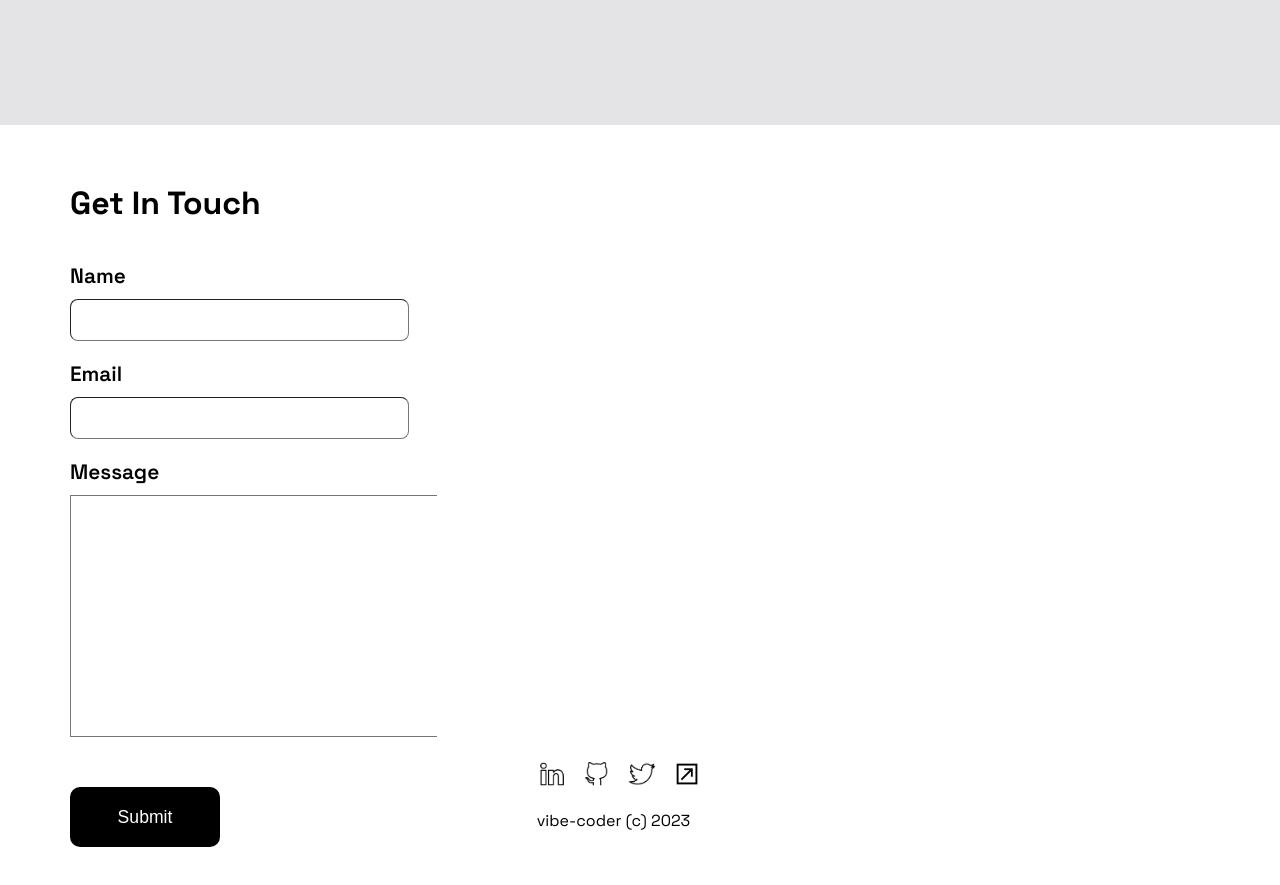
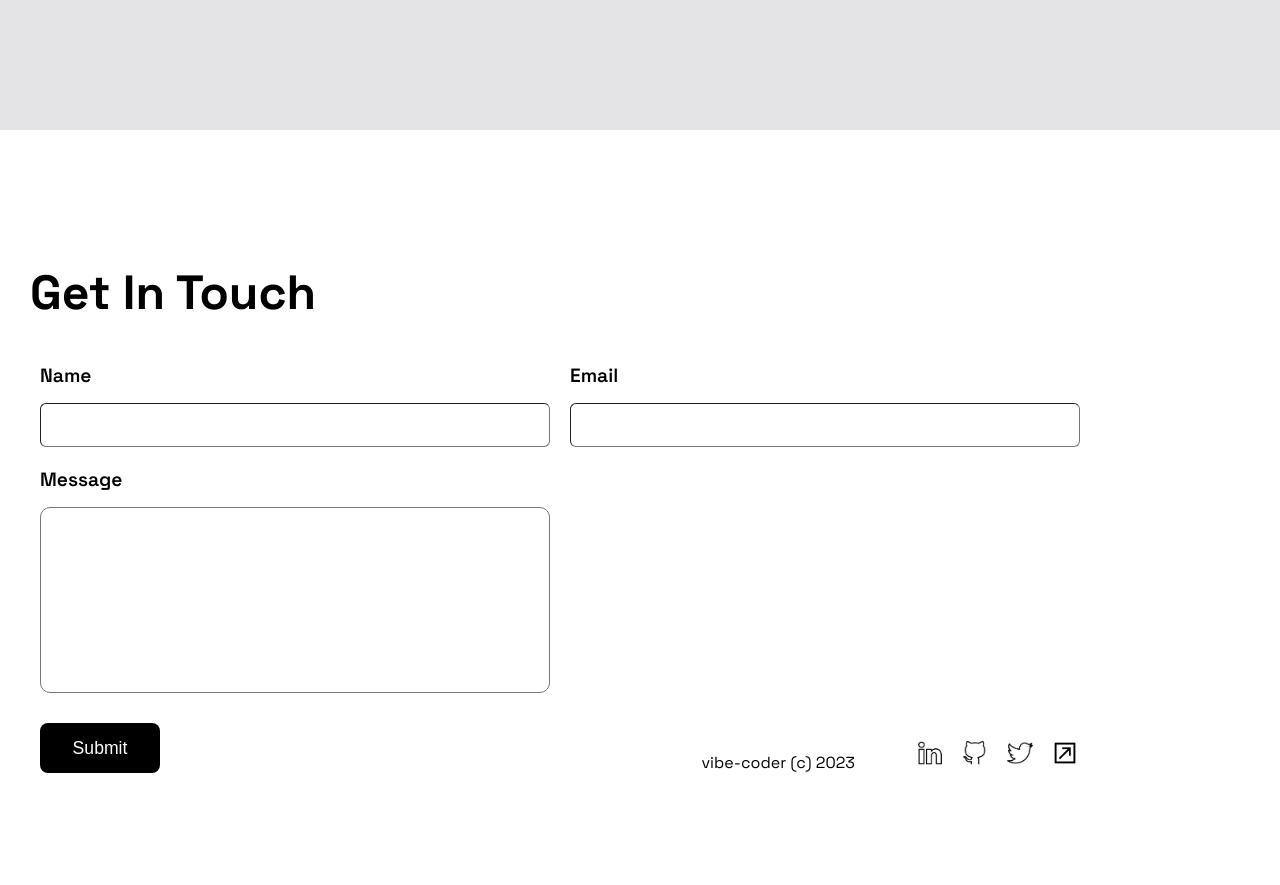
Before and after one commit to vibe-coder/expenses-calculator-main, a React (Create React App) app in the folder expenses-calculator/: page / in a window 1280 px wide. Shown: the part 2420-3305 px from the top of the page. Built offline with nearby package versions, Linux system fonts and the light colour scheme.

Commit message:
Adjusting Footer styling

```diff
--- a/expenses-calculator/src/components/Calculation.jsx
+++ b/expenses-calculator/src/components/Calculation.jsx
@@ -115,7 +115,6 @@ function Calculation() {
            </div>
           )
         }
-
       </div>
       </div>
     </div>
--- a/expenses-calculator/src/components/Footer.jsx
+++ b/expenses-calculator/src/components/Footer.jsx
@@ -8,22 +8,36 @@ import MySite from "../images/icons8-linking-96.png"
 function Footer() {
   return (
     <div className='footer-container'>
-      <div className="footer-wrapper">
-
-        <div className='form-input'>
-          <h1>Get In Touch</h1>
-          <form>
+      <div className='footer-wrapper'>
+        <h1 className='header'>Get In Touch</h1>
+        <div class="form">
+          <div class="box box1">
+            <div>
               <label className='label-1' htmlFor="name" >Name</label>
               <input className='input-1' type='text' id='name' name='name'/>
+            </div>
+          </div>
+
+          <div class="box box2">
+            <div>
             <label className='label-2' htmlFor="mail" >Email</label>
             <input className='input-2' type='text' id='mail' name='mail'/>
+
+            </div>
+          </div>
+
+          <div class="box box3">
+            <div>
+              <div className='message-wrapper'>
               <label className='label-3' htmlFor="message" >Message</label>
               <textarea className='input-3'  type='text' id='message'/>
               <input className='submit-button' type='submit' value="Submit"/>
-          </form>
+              </div>
+            </div>
           </div>
 
-
+          <div class="box box4">
+            <div>
               <div className='vibe-coder'>
                 <div className='contact'>
                   <a className='icon-link' href='www.linkedin.com' target='blank'>
@@ -39,9 +53,13 @@ function Footer() {
                     <img className='icon' src={MySite} alt='linkedin'/>
                   </a>
                 </div>
-          <p>vibe-coder (c) 2023</p>
+                <p className='me'>vibe-coder (c) 2023</p>
+              </div>
+            </div>
           </div>
 
+
+        </div>
       </div>
     </div>
   )
--- a/expenses-calculator/src/components/styles/Calculation.scss
+++ b/expenses-calculator/src/components/styles/Calculation.scss
@@ -220,10 +220,7 @@
     .income-wrapper{
       width: 60%;
       margin: 0;
-      margin-bottom: 30px;
-
-
-
+      margin-bottom: 35px;
       .salary-amount::-webkit-outer-spin-button, ::-webkit-inner-spin-button{
         -webkit-appearance: none;
       }
@@ -234,13 +231,6 @@
       justify-content: center;
       gap: 40px;
       margin-bottom: 140px;
-
-      .expenses-summary{
-        p{
-
-        }
-      }
-
     }
 
     .expenses-input-wrapper{
--- a/expenses-calculator/src/components/styles/Footer.scss
+++ b/expenses-calculator/src/components/styles/Footer.scss
@@ -31,15 +31,14 @@
         padding-left: 20px;
         text-indent: 20px;
       }
-
       .input-3{
         padding: 20px 20px;
         margin-bottom: 50px;
         height: 200px;
         background-color: transparent;
+        border-radius: 8px;
         resize: none;
       }
-
       .submit-button{
         width: 150px;
         height: 60px;
@@ -51,13 +50,11 @@
         font-size: 1.1rem;
       }
     }
-
     .vibe-coder{
       display: flex;
       flex-direction: column;
       align-items: center;
       margin-bottom: 40px;
-
       .contact{
         display: flex;
         gap: 15px;
@@ -74,60 +71,175 @@
   }
 }
 
+// @media (min-width: 768px) {
+//   .footer-container{
+//     padding: 70px 70px;
+//     // background-color: red;
+//     height: 80vh;
+//     display: flex;
+//     justify-content: center;
+//     align-items: center;
+
+//     .footer-wrapper{
+//       // background-color: pink;
+//       display: flex;
+//       width: 100%;
+
+
+//       .form-input{
+//         flex: 1;
+//         height: 80%;
+//         form{
+//           width: 100%;
+//           display: flex;
+//           flex-direction: column;
+
+//           .input-1, .input-2, .input-3{
+//             width: 100%;
+//             padding: 0;
+//           }
+//           .input-3{
+//             padding: 20px 20px;
+//           }
+//           .submit-button{
+//             margin: 0;
+//             cursor: pointer;
+//           }
+//           .submit-button:hover{
+//             background-color: rgb(49, 49, 49);
+//           }
+//         }
+//       }
+
+
+
+//       .vibe-coder{
+//         // background-color: rgb(0, 255, 47);
+//         display: flex;
+//         flex: 2;
+//         padding: 0;
+//         margin: 0;
+//         justify-content: flex-end;
+//         align-items: flex-start;
+//         padding-left: 100px;
+//         p{
+//           margin: 0;
+//         }
+//       }
+
+//     }
+//   }
+// }
+
+
 @media (min-width: 768px) {
+
   .footer-container{
-    padding: 70px 70px;
-    // background-color: red;
-    height: 80vh;
+    height: 90vh;
     display: flex;
-    justify-content: center;
     align-items: center;
 
     .footer-wrapper{
-      // background-color: pink;
-      display: flex;
-      width: 100%;
-      gap: 30px;
+      height: 80%;
+      width: 1100px;
+      margin: 0;
 
-      .form-input{
-        flex: 1;
-        height: 80%;
-        form{
-          width: 100%;
+      .header{
+        color: black;
+        font-size: 3rem;
+        font-weight: 700;
+        margin: 0;
+      }
+
+      .form {
+        height: 70%;
+        display: flex;
+        flex-wrap: wrap;
+        flex-direction: row;
+        margin-top: 30px;
+      }
+      .form > div {
+        display: flex;
+        flex-basis: calc(50% - 40px);
+        // flex: 1;
+        flex-direction: column;
+      }
+      .form > div > div {
+        display: flex;
+        flex-direction: column;
+        height: 100%;
+
+        // background-color: yellow;
+
+        .label-1, .label-2, .label-3{
+          font-size: 1.2rem;
+          margin: 0;
+          margin-right: 20px;
+          font-weight: 600;
+          margin-bottom: 15px;
+        }
+
+        .input-1, .input-2{
+          height: 40px;
+          width: 1005;
+          border-radius: 6px;
+          text-indent: 10px;
+          background-color: transparent;
+          border-width: 1px;
+        }
+
+        .message-wrapper{
           display: flex;
           flex-direction: column;
 
-          .input-1, .input-2, .input-3{
-            width: 100%;
-            padding: 0;
-          }
           .input-3{
-            padding: 20px 20px;
-          }
-          .submit-button{
-            margin: 0;
-            cursor: pointer;
+            height: 180px;
+            // padding: 10px
+            resize: none;
+            margin-bottom: 30px;
+            border-radius: 10px;
+            background-color: transparent;
+            border-width: 1px;
           }
 
-          .submit-button:hover{
-            background-color: rgb(49, 49, 49);
+          .submit-button{
+            width: 120px;
+            height: 50px;
+            border-radius: 8px;
+            background-color: #000;
+            color: #fff;
+            font-size: 1.1rem;
+            border: none;
+          }
+        }
+
+        .vibe-coder{
+          // background-color: yellow;
+          height: 100%;
+          display: flex;
+          margin: 0;
+          flex-direction: row-reverse;
+          gap: 60px;
+          justify-content: flex-start;
+          align-items: flex-end;
+
+          .contact{
+            // background-color: red;
+            display: flex;
+            align-items: flex-end;
+          }
+
+          .me{
+            margin: 0;
           }
         }
       }
 
-
-
-      .vibe-coder{
-        background-color: white;
-        display: flex;
-        flex: 2;
-        padding: 0;
-        margin: 0;
-        justify-content: flex-end;
-        align-items: flex-start;
-        padding-left: 100px;
-      }
-
+      .box { margin: 10px; }
+      // .box1 { background-color: red; }
+      // .box2 { background-color: orange; }
+      // .box3 { background-color: purple; }
+      // .box4 { background-color: grey; }
     }
   }
 }
```
Lines whose indentation alone changed are shown as unchanged.
